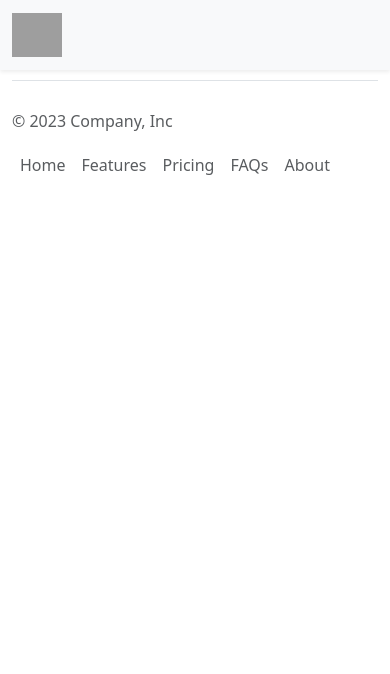
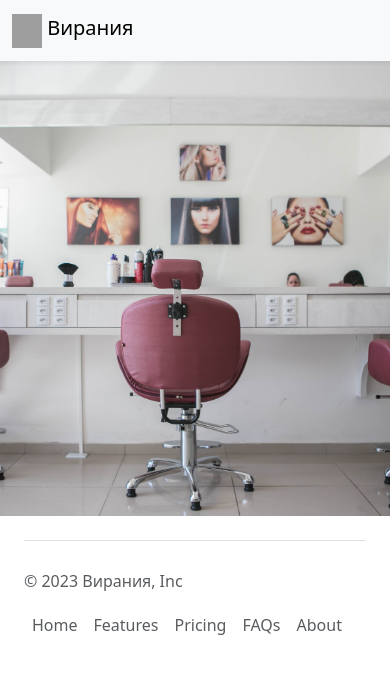
Before and after one commit to mazytka/cursach, a Flask app: template templates/servicepage.html in a window 390 px wide. Shown: the top 674 px of the page. Run offline with Flask 3, Linux system fonts and the light colour scheme; the template is opened without the code that fills it, so the values that code supplies are empty; grey boxes are pictures that could not be loaded.

Commit message:
refract html code

```diff
--- /dev/null
+++ b/templates/banner.html
@@ -0,0 +1,8 @@
+<style>
+    #header_img {
+      height: 460px;
+      width: 100%;
+      object-fit:cover;
+    }
+</style>
+<img class="img-fluid" id="header_img" src="static/head_img.jpg" width="500">
--- a/templates/footer.html
+++ b/templates/footer.html
@@ -1,6 +1,6 @@
 <div class="container">
   <footer class="d-flex flex-wrap justify-content-between align-items-center py-3 my-4 border-top">
-    <p class="col-md-4 mb-0 text-body-secondary">&copy; 2023 Company, Inc</p>
+    <p class="col-md-4 mb-0 text-body-secondary">&copy; 2023 Вирания, Inc</p>
 
     <a href="/" class="col-md-4 d-flex align-items-center justify-content-center mb-3 mb-md-0 me-md-auto link-body-emphasis text-decoration-none">
       <svg class="bi me-2" width="40" height="32"><use xlink:href="#bootstrap"/></svg>
--- a/templates/nav.html
+++ b/templates/nav.html
@@ -1,7 +1,8 @@
 <nav class="navbar bg-body-tertiary shadow-sm fixed-top">
-  <div class="container">
-    <a class="navbar-brand" href="">
-      <img src="static/logo_1.jpg"  width="50" height="44">
+  <div class="container-fluid">
+    <a class="navbar-brand" href="/">
+      <img src="static/logo_1.jpg"  width="30" height="34" class="d-inline-block align-text-top">
+      Вирания
     </a>
   </div>
 </nav>
--- a/templates/servicepage.html
+++ b/templates/servicepage.html
@@ -1,7 +1,7 @@
 <!doctype html>
 <html lang="en">
 <head>
-     <meta http-equiv="X-UA-Compatible" content="ie=edge">
+    <meta http-equiv="X-UA-Compatible" content="ie=edge">
     <meta charset="utf-8">
     <meta name="viewport" content="width=device-width, initial-scale=1">
     <link rel="stylesheet" href="css/main.css">
@@ -9,8 +9,16 @@
     <title>{{ service.title }}</title>
 </head>
 <body>
-{% include 'nav.html' %}
-<h1>{{service.title}}</h1>
-{% include 'footer.html' %}
+  {% include 'nav.html' %}
+  {% include 'banner.html' %}
+  <div class="container">
+      <h1 class="text-center mb-4 mt-2" >{{service.title}}</h1>
+      <ul>
+      {% for service in servicec %}
+      <li>{{ service['types'] }} - {{service['price'] }} </li>
+      {% endfor %}
+      </ul>
+      {% include 'footer.html' %}
+  </div>
 </body>
 </html>
```
Also changed, not shown: templates/home.html (+5 -11 lines).
